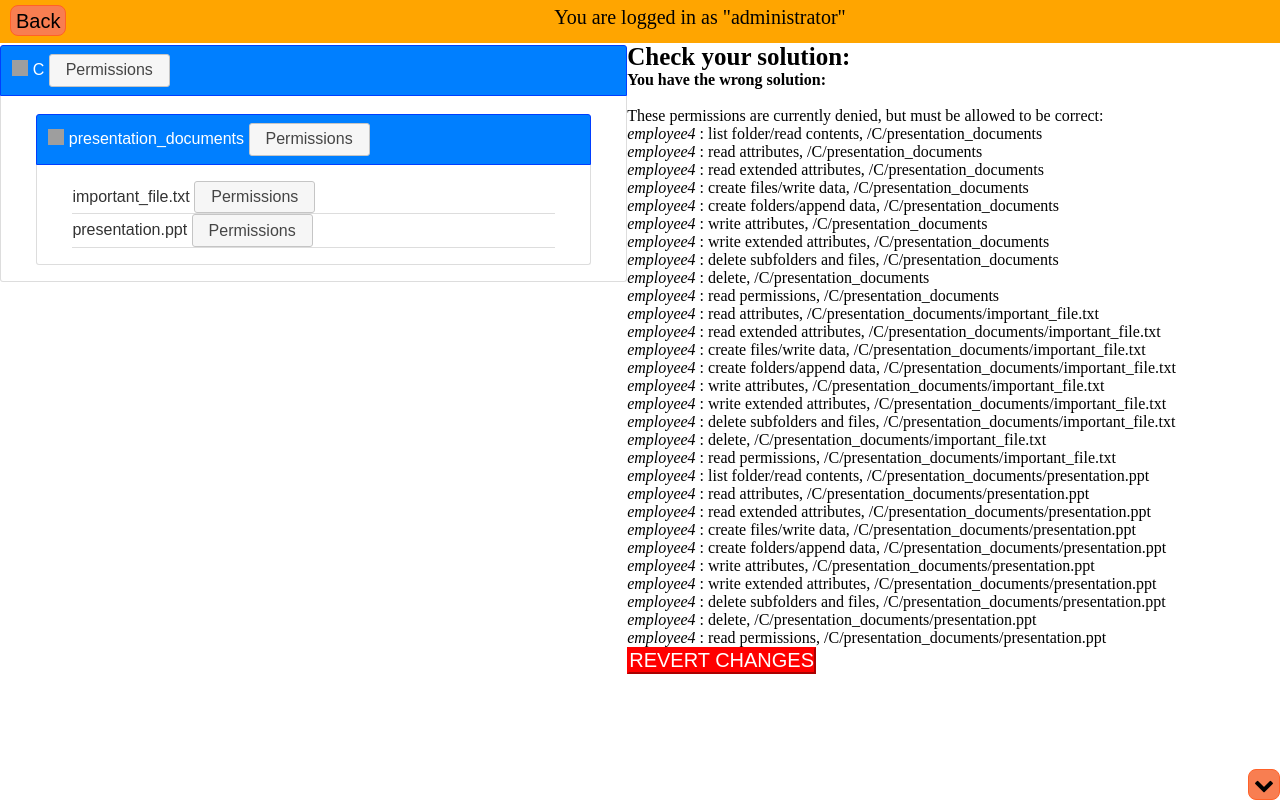
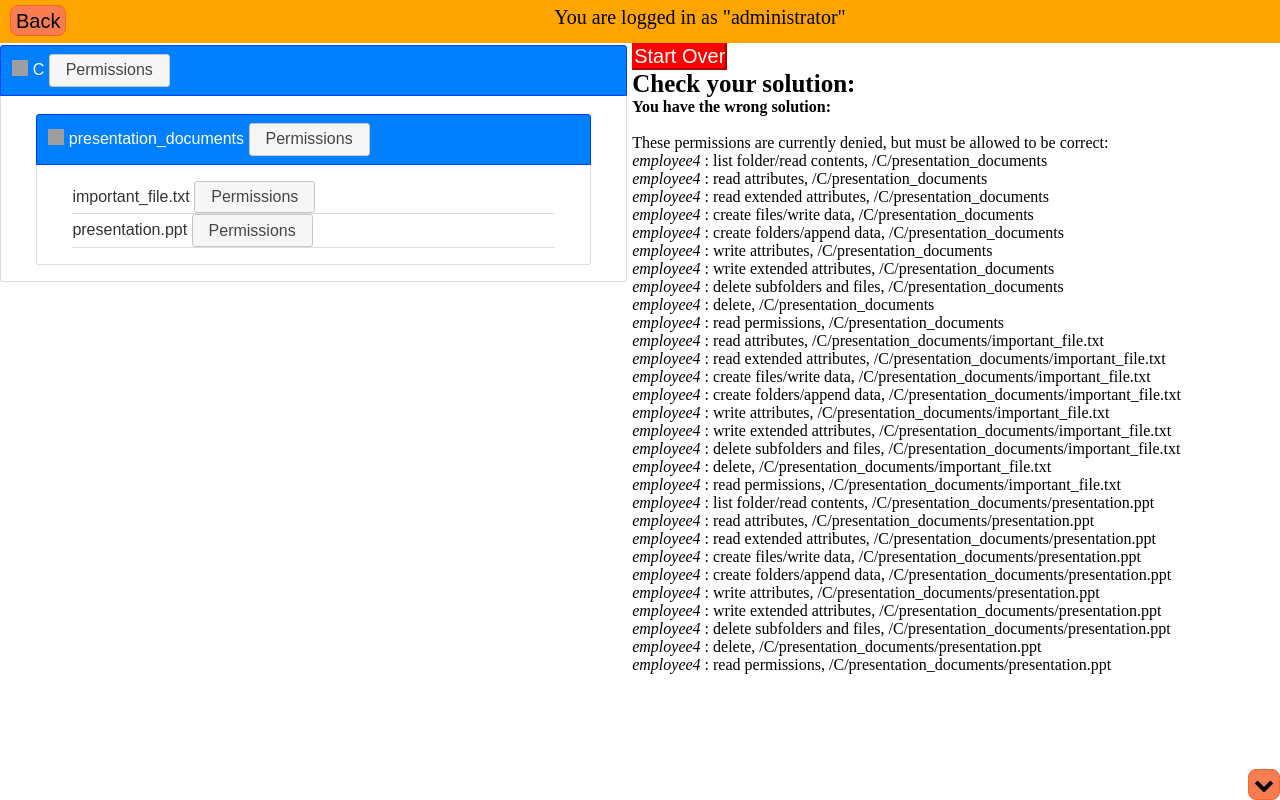
Before and after one commit to cse-256-f22/gender-mag-project-meenavanessa, a website: page wrapper_add_new_user.html in a window 1280 px wide. Drawn offline with nearby package versions, Linux system fonts and the light colour scheme; grey boxes are pictures that could not be loaded; a web font is replaced by a local one.

Commit message:
css shit

```diff
--- a/core/dev.css
+++ b/core/dev.css
@@ -88,3 +88,7 @@ body {
     width: auto;
     display: inline-block;
 }
+
+#sidepanel{
+    margin-left: 5px;
+}
--- a/fileperms_style.css
+++ b/fileperms_style.css
@@ -36,3 +36,7 @@
 .no-close .ui-dialog-titlebar-close {
     display: none;
 }
+
+#sidepanel{
+    margin-left: 5px;
+}
--- a/view.js
+++ b/view.js
@@ -12,6 +12,7 @@ var thing = define_new_effective_permissions("permissionspanel", true, null)
 var userthing = define_new_user_select_field("adduser", "Select User", function(selected_user){$('#permissionspanel').attr('username', selected_user)})
 var infodialog = define_new_dialog(infodialog, 'Information permissions', {})
 // ---- Display file structure ----
+$('#sidepanel').append("<button type='submit' id='reloadbutton' style='font-size: 20px; cursor: pointer; shadow: 1; color: white; border-color: red; background-color: red' onClick='reloadPage()'>Start Over </button>")
 
 showlogs = define_current_issues();
 $('#sidepanel').append(showlogs);
@@ -25,7 +26,6 @@ handle = setInterval(function(){
     }
         },1000);
 
-$('#sidepanel').append("<button type='submit' id='reloadbutton' style='font-size: 20px; cursor: pointer; shadow: 1; color: white; border-color: red; background-color: red' onClick='reloadPage()'>REVERT CHANGES </button>")
 
 $('#permissionspanel').attr('filepath', '/C')
 $('.perm_info').click(function(){
```
